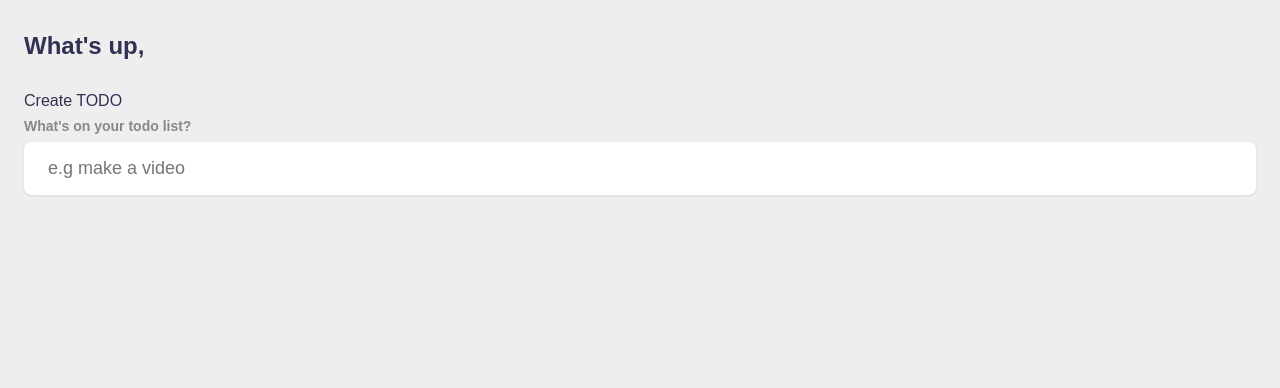
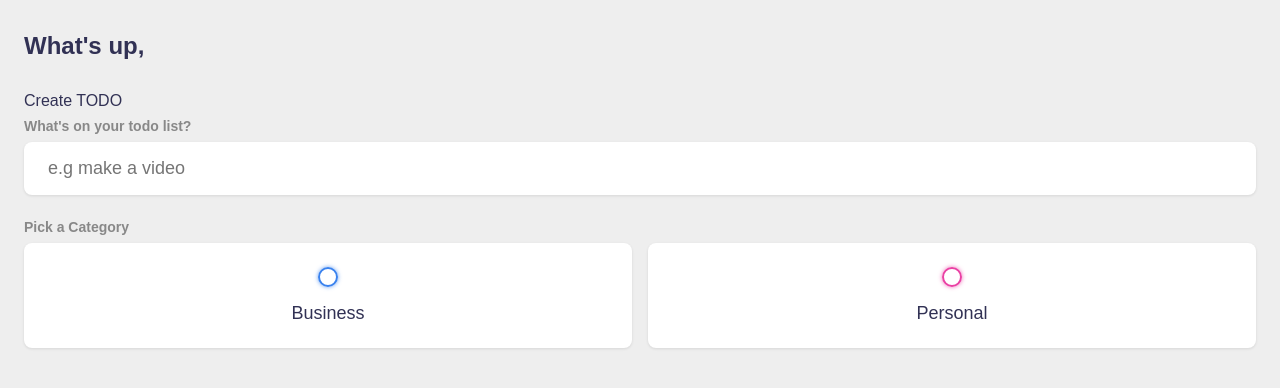
Before and after one commit to KausaChangs/to-do-app, a Vue app: page / in a window 1280 px wide. Shown: the top 388 px of the page. Built offline with nearby package versions, Linux system fonts and the light colour scheme.

Commit message:
added a personal and business radio category options

```diff
--- a/src/App.vue
+++ b/src/App.vue
@@ -41,8 +41,32 @@ onMounted(() => {
           placeholder="e.g make a video"
           v-model="input_content"
         />
+        <!-- {{ input_content }} -->
 
-        {{ input_content }}
+        <h4>Pick a Category</h4>
+        <div class="options">
+          <label>
+            <input
+              type="radio"
+              name="category"
+              value="business"
+              v-model="input_category"
+            />
+            <span class="bubble business"></span>
+            <div>Business</div>
+          </label>
+
+          <label>
+            <input
+              type="radio"
+              name="category"
+              value="personal"
+              v-model="input_category"
+            />
+            <span class="bubble personal"></span>
+            <div>Personal</div>
+          </label>
+        </div>
       </form>
     </section>
   </main>
```
